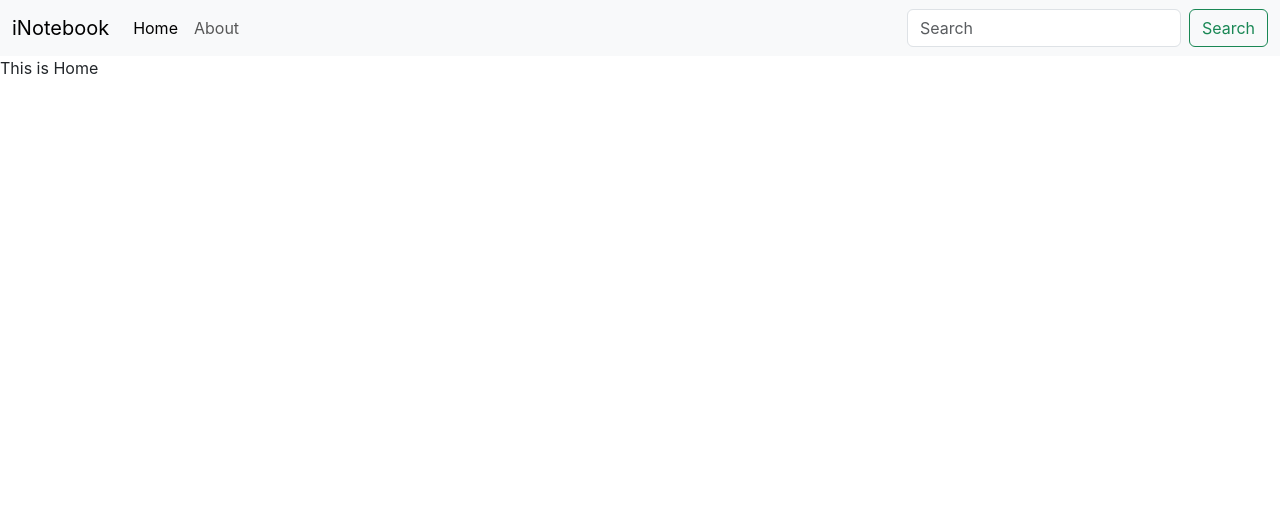
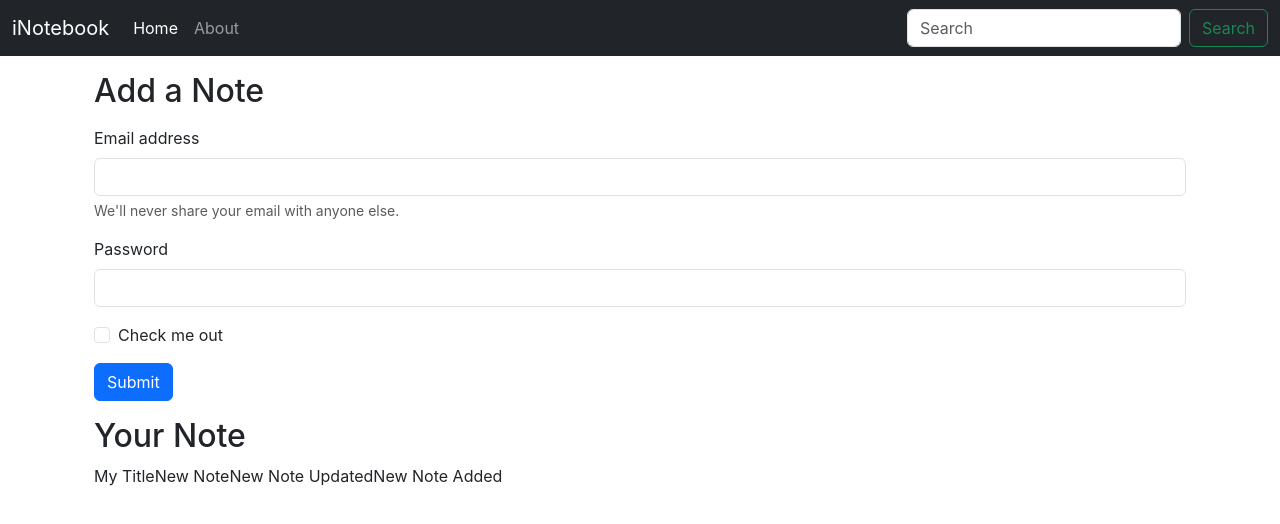
Before and after one commit to nitinsonawane123/iNotebook, a React (Create React App) app: page / in a window 1280 px wide. Shown: the top 524 px of the page. Built offline with nearby package versions, Linux system fonts and the light colour scheme; the HTML template or start-up script is replaced by a standard one.

Commit message:
Video 59 & 60 Completed

```diff
--- a/src/App.js
+++ b/src/App.js
@@ -1,25 +1,22 @@
-import './App.css';
-import {
-  BrowserRouter as Router,
-  Route,
-  Routes
-} from "react-router-dom";
-import Navbar from './components/Navbar';
-import Home from './components/Home';
-import About from './components/About';
-import NoteState from './context/notes/NoteState';
-
+import "./App.css";
+import { BrowserRouter as Router, Route, Routes } from "react-router-dom";
+import Navbar from "./components/Navbar";
+import Home from "./components/Home";
+import About from "./components/About";
+import NoteState from "./context/notes/NoteState";
 
 function App() {
   return (
     <>
       <NoteState>
         <Router>
-    <Navbar/>
+          <Navbar />
+          <div className="container">
             <Routes>
-    <Route exact path="/" element={<Home/>} />
-    <Route exact path="/about" element={<About/>} />
+              <Route exact path="/" element={<Home />} />
+              <Route exact path="/about" element={<About />} />
             </Routes>
+          </div>
         </Router>
       </NoteState>
     </>
--- a/src/components/About.js
+++ b/src/components/About.js
@@ -1,15 +1,9 @@
-import React, { useContext, useEffect } from 'react'
-import noteContext from '../context/noteContext'
+import React from 'react'
 
 const About = () => {
-  const a = useContext(noteContext)
-  useEffect(() => {
-    a.update();
-    // eslint-disable-next-line
-  }, [])
   return (
     <div>
-      This is About {a.state.name} and he is in class {a.state.class}
+      This is About page
     </div>
   )
 }
--- a/src/components/Home.js
+++ b/src/components/Home.js
@@ -1,9 +1,37 @@
-import React from 'react'
+import React, { useContext } from 'react'
+import noteContext from '../context/noteContext';
 
 const Home = () => {
+  const context = useContext(noteContext);
+  const {notes, setNotes} = context;
   return (
     <div>
-        This is Home
+      <div className="container my-3">
+        <h2>Add a Note</h2>
+  <form className='my-3'>
+  <div className="mb-3">
+    <label htmlFor="exampleInputEmail1" className="form-label">Email address</label>
+    <input type="email" className="form-control" id="exampleInputEmail1" aria-describedby="emailHelp"/>
+    <div id="emailHelp" className="form-text">We'll never share your email with anyone else.</div>
+  </div>
+  <div className="mb-3">
+    <label htmlFor="exampleInputPassword1" className="form-label">Password</label>
+    <input type="password" className="form-control" id="exampleInputPassword1"/>
+  </div>
+  <div className="mb-3 form-check">
+    <input type="checkbox" className="form-check-input" id="exampleCheck1"/>
+    <label className="form-check-label" htmlFor="exampleCheck1">Check me out</label>
+  </div>
+  <button type="submit" className="btn btn-primary">Submit</button>
+</form>
+</div>
+
+        <div className="container my-3">
+        <h2>Your Note</h2>
+        {notes.map((note)=>{
+          return note.title;
+        })}
+        </div>
     </div>
   )
 }
--- a/src/components/Navbar.js
+++ b/src/components/Navbar.js
@@ -1,9 +1,14 @@
-import React from 'react'
-import { Link } from "react-router-dom";
+import React, {useEffect} from 'react'
+import { Link, useLocation } from "react-router-dom";
+
 
 const Navbar = () => {
+  let location = useLocation();
+  useEffect(() => {
+    console.log(location.pathname)
+  }, [location]);
   return (
-    <nav className="navbar navbar-expand-lg bg-body-tertiary">
+    <nav className="navbar navbar-expand-lg navbar-dark bg-dark">
   <div className="container-fluid">
     <Link className="navbar-brand" to="/">iNotebook</Link>
     <button className="navbar-toggler" type="button" data-bs-toggle="collapse" data-bs-target="#navbarSupportedContent" aria-controls="navbarSupportedContent" aria-expanded="false" aria-label="Toggle navigation">
@@ -12,10 +17,10 @@
     <div className="collapse navbar-collapse" id="navbarSupportedContent">
       <ul className="navbar-nav me-auto mb-2 mb-lg-0">
         <li className="nav-item">
-          <Link className="nav-link active" aria-current="page" to="/">Home</Link>
+          <Link className={`nav-link ${location.pathname==="/"? "active": ""}`} aria-current="page" to="/">Home</Link>
         </li>
         <li className="nav-item">
-          <Link className="nav-link" to="/about">About</Link>
+          <Link className={`nav-link ${location.pathname==="/about"? "active": ""}`} to="/about">About</Link>
         </li>
       </ul>
       <form className="d-flex" role="search">
--- a/src/context/notes/NoteState.js
+++ b/src/context/notes/NoteState.js
@@ -1,23 +1,49 @@
-import React from "react";
+import React, { useState } from "react";
 import NoteContext from "../noteContext";
-import { useState } from "react";
 
 const NoteState = (props) =>{
-    const s1 = {
-        "name": "Test",
-        "class": "5b"
-    }
-    const [state, setState] = useState(s1)
-    const update = () =>{
-        setTimeout(() => {
-          setState({
-            "name": "Testing",
-             "class": "10b"
-          })
-        }, 1000);
-    }
+    const notesInitial = [
+        {
+          "_id": "66600b954ad45fed8e43cfb4",
+          "user": "665f03fcc6a1d572c40409b1",
+          "title": "My Title",
+          "description": "Please walk up early",
+          "tag": "Personal",
+          "date": "2024-06-05T06:54:13.209Z",
+          "__v": 0
+        },
+        {
+          "_id": "66600e4a2c33da373479d3bb",
+          "user": "665f03fcc6a1d572c40409b1",
+          "title": "New Note",
+          "description": "Please access the playlist",
+          "tag": "YouTube",
+          "date": "2024-06-05T07:05:46.669Z",
+          "__v": 0
+        },
+        {
+          "_id": "66603a601a5f831649f7ad66",
+          "user": "665f03fcc6a1d572c40409b1",
+          "title": "New Note Updated",
+          "description": "Please access the playlists",
+          "tag": "YouTube",
+          "date": "2024-06-05T10:13:52.536Z",
+          "__v": 0
+        },
+        {
+          "_id": "66613a25f43d3d8c41d82d6b",
+          "user": "665f03fcc6a1d572c40409b1",
+          "title": "New Note Added",
+          "description": "Please access the playlists",
+          "tag": "YouTube",
+          "date": "2024-06-06T04:25:09.413Z",
+          "__v": 0
+        }
+      ]
+      const [notes, setNotes] = useState(notesInitial)
+
     return (
-        <NoteContext.Provider value={{state, update}}>
+        <NoteContext.Provider value={{notes, setNotes}}>
             {props.children}
         </NoteContext.Provider>
     )
```
Also changed, not shown: 1 other file (tests, documents, lock files or other folders). Lines whose indentation alone changed are shown as unchanged.
